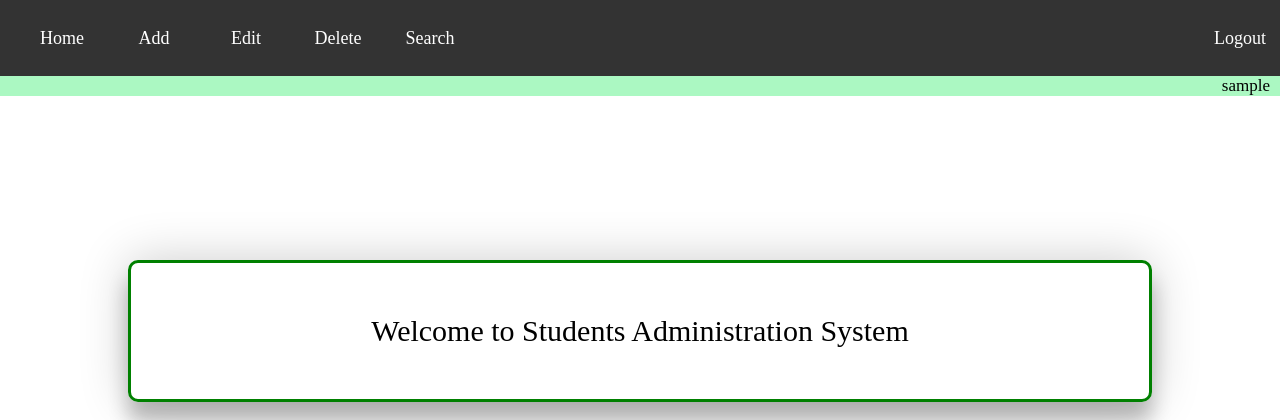
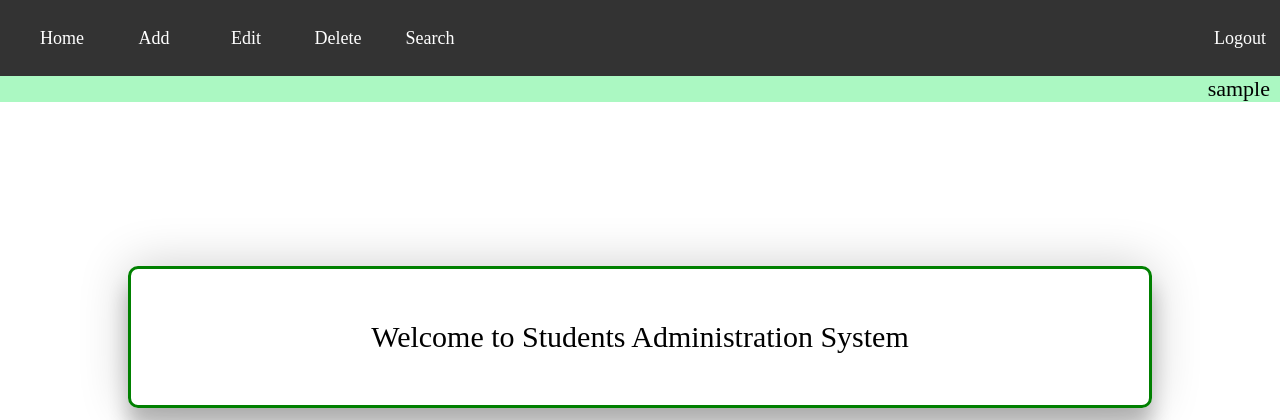
Before and after one commit to CSpyridakis/simple-students-system, a PHP site: page /Teachers.php in a window 1280 px wide. Shown: the top 420 px of the page. Run offline with PHP 8.4, Linux system fonts and the light colour scheme; the visitor is signed in with stand-in values (Sample User, id 1).

Commit message:
Username on header size change

```diff
--- a/web/src/css/header.css
+++ b/web/src/css/header.css
@@ -51,7 +51,7 @@
     width: fit-content;
     float: right;
     color: black;
-    font-size: 17px;
+    font-size: 22px;
     font-family: 'Times New Roman', Times, serif;
     margin-right: 10px;
 }
```
